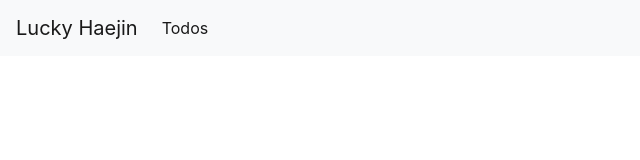
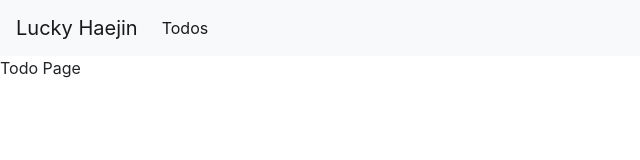
Before and after one commit to haejin-park/basic, a Vue app: page /todos/1 in a window 1280 px wide. Shown: the top 160 px of the page, without its empty margins (0-640 px from the left). Built offline with nearby package versions, Linux system fonts and the light colour scheme.

Commit message:
add route /todo/_id

```diff
--- /dev/null
+++ b/src/pages/todos/_id.vue
@@ -0,0 +1,17 @@
+<template>
+  <div>Todo Page</div>
+</template>
+
+<script>
+import {useRoute} from 'vue-router';
+export default {
+    setup() {
+        const route = useRoute();
+        console.log(route.params.id);
+    }
+}
+</script>
+
+<style>
+
+</style>
--- a/src/router/index.js
+++ b/src/router/index.js
@@ -1,6 +1,8 @@
 import {createRouter, createWebHistory} from 'vue-router';
 import Home from '../pages/index.vue';
 import Todos from '../pages/todos/index.vue';
+import Todo from '../pages/todos/_id.vue';
+
 const router = createRouter({
     history: createWebHistory(),
     routes: [
@@ -13,6 +15,11 @@
             path: '/todos',
             name: '/Todos',
             component: Todos
+        },
+        {
+            path: '/todos/:id',
+            name: '/Todo',
+            component: Todo
         }
     ]
 });
```
